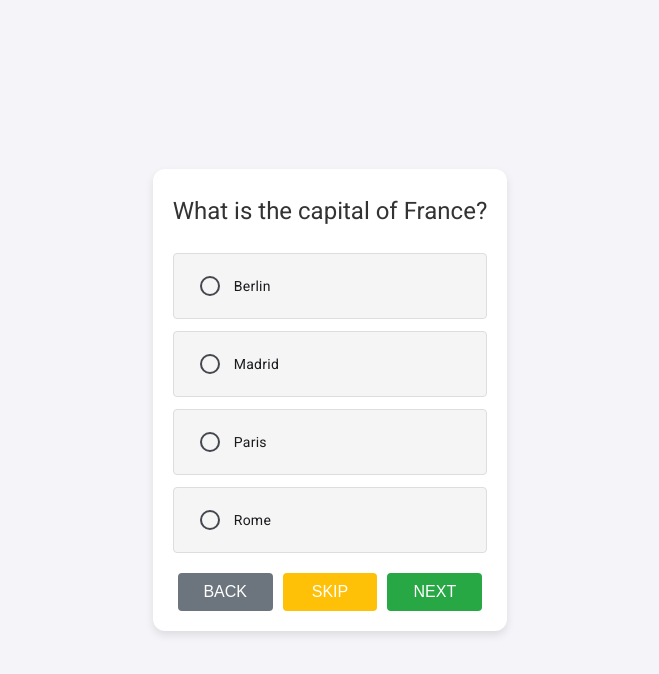
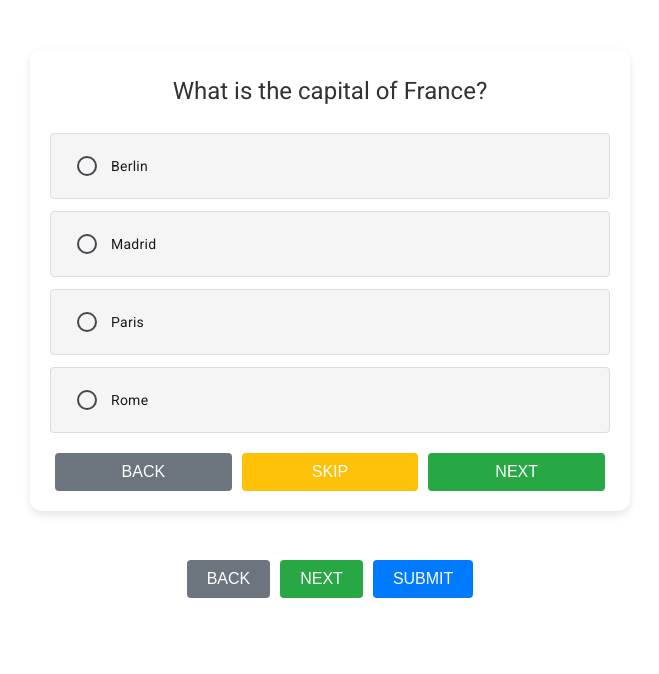
Before and after one commit to AishuPola/quiz_project, an Angular app: page /question/1 in a window 1280 px wide. Shown: the top 674 px of the page, without its empty margins (310-969 px from the left). Built offline with nearby package versions, Linux system fonts and the light colour scheme.

Commit message:
buttons shifted to home component

```diff
--- a/src/app/home/home.component.html
+++ b/src/app/home/home.component.html
@@ -1,2 +1,12 @@
-<app-questions [question]="question" />
-<!-- <app-questions [question]="question" /> -->
+<div class="whole-container">
+  <app-questions [question]="question" />
+  <div class="button-group">
+    <button class="button back-button" (click)="prevQuestion()">BACK</button>
+    <!-- <button class="button skip-button">SKIP</button> -->
+    <button class="button next-button" (click)="nextQuestion()">NEXT</button>
+    <!-- @if (id ==this.quizService.questions.length) { -->
+
+    <button class="button submit-button">SUBMIT</button>
+    <!-- } -->
+  </div>
+</div>
--- a/src/app/home/home.component.scss
+++ b/src/app/home/home.component.scss
@@ -0,0 +1,44 @@
+.whole-container {
+  display: flex;
+  flex-direction: column;
+  align-items: center;
+  min-width: 500px;
+}
+.button-group {
+  place-items: center;
+  justify-items: center;
+}
+.button {
+  background-color: #007bff;
+  color: white;
+  border: none;
+  border-radius: 4px;
+  padding: 10px 20px;
+  cursor: pointer;
+  font-size: 16px;
+  transition: background-color 0.3s, transform 0.2s;
+  flex: 1;
+  margin: 0 5px;
+}
+
+.button:hover {
+  background-color: #0056b3;
+  transform: scale(1.05);
+}
+
+.button:focus {
+  outline: none;
+  box-shadow: 0 0 0 2px rgba(0, 123, 255, 0.5);
+}
+
+.back-button {
+  background-color: #6c757d;
+}
+
+.skip-button {
+  background-color: #ffc107;
+}
+
+.next-button {
+  background-color: #28a745;
+}
--- a/src/app/home/home.component.ts
+++ b/src/app/home/home.component.ts
@@ -3,6 +3,7 @@ import { QuestionsComponent } from '../questions/questions.component';
 import { QuizService } from '../quiz.service';
 import { ActivatedRoute } from '@angular/router';
 import { ScoreComponent } from '../score/score.component';
+import { Router } from '@angular/router';
 
 @Component({
   selector: 'app-home',
@@ -13,10 +14,37 @@ import { ScoreComponent } from '../score/score.component';
 })
 export class HomeComponent {
   question: any;
-  constructor(public quizService: QuizService, private route: ActivatedRoute) {
+  id = 0;
+  constructor(
+    public quizService: QuizService,
+    private route: ActivatedRoute,
+    private router: Router
+  ) {
     let id: any = this.route.snapshot.paramMap.get('id') as string; // From URL
 
     this.question = this.quizService.questions[id - 1];
     console.log(this.question);
   }
+  prevQuestion() {
+    if (this.id > 1) {
+      this.id--;
+      this.question = this.quizService.questions[this.id];
+
+      this.router.navigate([`question/${this.id}`]);
+    }
+  }
+  nextQuestion() {
+    if (this.id <= this.quizService.questions.length - 1) {
+      this.id++;
+      this.question = this.quizService.questions[this.id];
+
+      this.router.navigate([`question/${this.id}`]);
+    } else {
+      this.onSubmit();
+    }
+  }
+
+  onSubmit() {
+    this.router.navigate(['/score']);
+  }
 }
--- a/src/app/questions/questions.component.scss
+++ b/src/app/questions/questions.component.scss
@@ -1,19 +1,17 @@
-
 body {
   font-family: Arial, sans-serif;
-    background-color: #f4f4f9;
+  background-color: #ffffff;
   margin: 0;
   padding: 0;
   display: flex;
   justify-content: center;
   align-items: center;
-    height: 100vh;
+  height: 70vh;
 }
-
 
 .quiz-container {
   width: 100%;
-    max-width: 600px;
+  min-width: 600px;
   background-color: #ffffff;
   border-radius: 12px;
   box-shadow: 0 4px 8px rgba(0, 0, 0, 0.1);
@@ -27,7 +25,6 @@ body {
   color: #333;
   text-align: center;
 }
-
 
 .options {
   margin: 20px 0;
@@ -68,7 +65,6 @@ mat-radio-button.mat-radio-button.mat-accent .mat-radio-inner-circle {
   background-color: #007bff;
 }
 
-
 .button-group {
   display: flex;
   justify-content: space-between;
--- a/src/app/questions/questions.component.ts
+++ b/src/app/questions/questions.component.ts
@@ -19,7 +19,7 @@ export class QuestionsComponent {
     type: 'mcq',
     choices: ['Berlin', 'Madrid', 'Paris', 'Rome'],
   };
-  id: number;
+  id: any;
   constructor(
     public quizService: QuizService,
     public router: Router,
@@ -29,31 +29,6 @@ export class QuestionsComponent {
     this.quizForm = this.fb.group({
       choices: [''],
     });
-    // let currentQuestionIndex: any = this.route.snapshot.paramMap.get(
-    //   'id'
-    // ) as string; // From URL
-    // this.id = currentQuestionIndex;
-    this.id = parseInt(this.route.snapshot.paramMap.get('id') || '0', 10);
-  }
-  nextQuestion() {
-    if (this.id < this.quizService.questions.length - 1) {
-      this.id++;
-      this.question = this.quizService.questions[this.id];
-
-      this.router.navigate([`question/${this.id}`]).then(() => {
-        this.loadQuestion();
-        this.loadSavedAnswer();
-      });
-    } else {
-      this.onSubmit();
-    }
-  }
-  loadQuestion() {
-    this.question = this.quizService.questions[this.id];
-  }
-
-  onSubmit() {
-    this.router.navigate(['/score']);
   }
 
   ngOnInit(): void {
```
Lines whose indentation alone changed are shown as unchanged.
